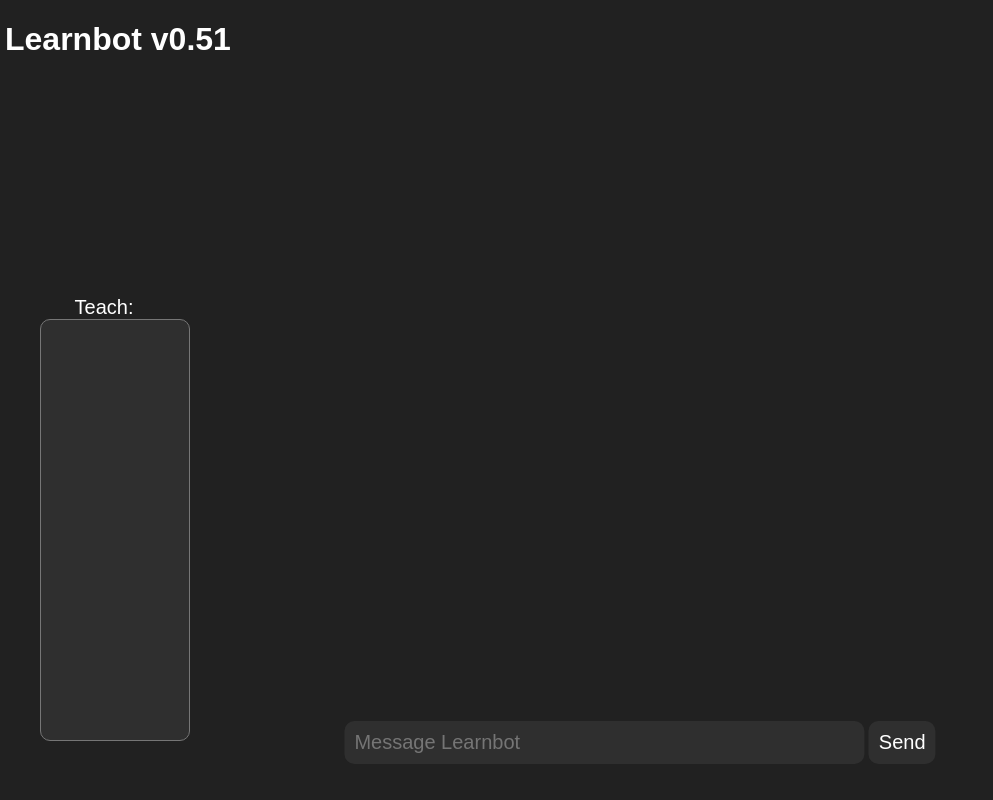
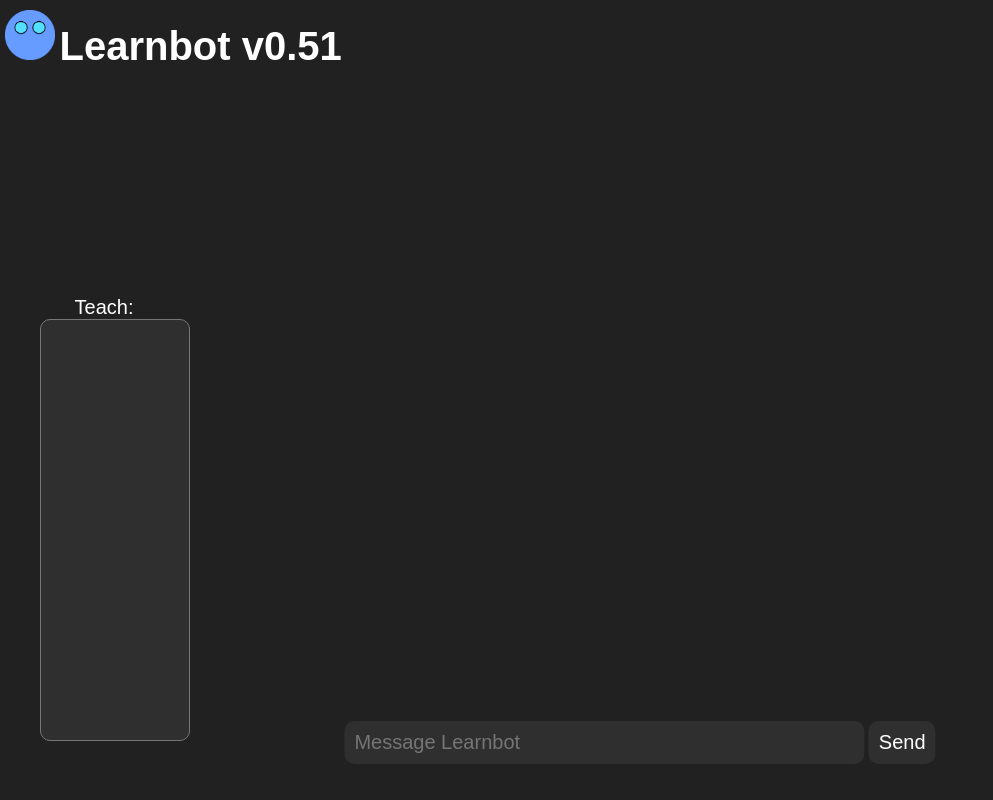
Before and after one commit to SuperGames-D/Learnbot, a plain HTML site: page index.html in a window 1280 px wide. Shown: the whole page, without its empty margins (0-993 px from the left). Drawn offline with Linux system fonts and the light colour scheme.

Commit message:
Add Learnbot logo

```diff
--- a/index.html
+++ b/index.html
@@ -3,6 +3,7 @@
 <head>
     <meta charset="UTF-8">
     <title id="pagetitle">Learnbot</title>
+    <link rel="icon" type="image/x-icon" href="learnbot-logo.png">
     <style>
         body {
         font-family: Arial, Helvetica, sans-serif;
@@ -12,7 +13,9 @@
     </style>
 </head>
 <body>
-<h1 id="title" style="position: fixed; left: 5px; top: 0%; transform: translateY(0%);">Learnbot</h1>
+    <div style="position: fixed; left: 5px; top: 10px; transform: translateY(0%);">
+    <img src="learnbot-logo.png" width="50px">
+<b style="font-size: 40px" id="title">Learnbot</b></div>
 <div style="text-align: center;">
 <p style="font-size: 20px; padding: 2px; width: 40%; margin: 0 auto; text-align: left; padding-bottom: 100px" id="conversation"></p>
 <form style="position: fixed; bottom: 0; left: 50%; transform: translateX(-50%);" onsubmit="askQuestion()" autocomplete="off">
```
Also changed, not shown: learnbot-logo.png (added), 1 other file.
